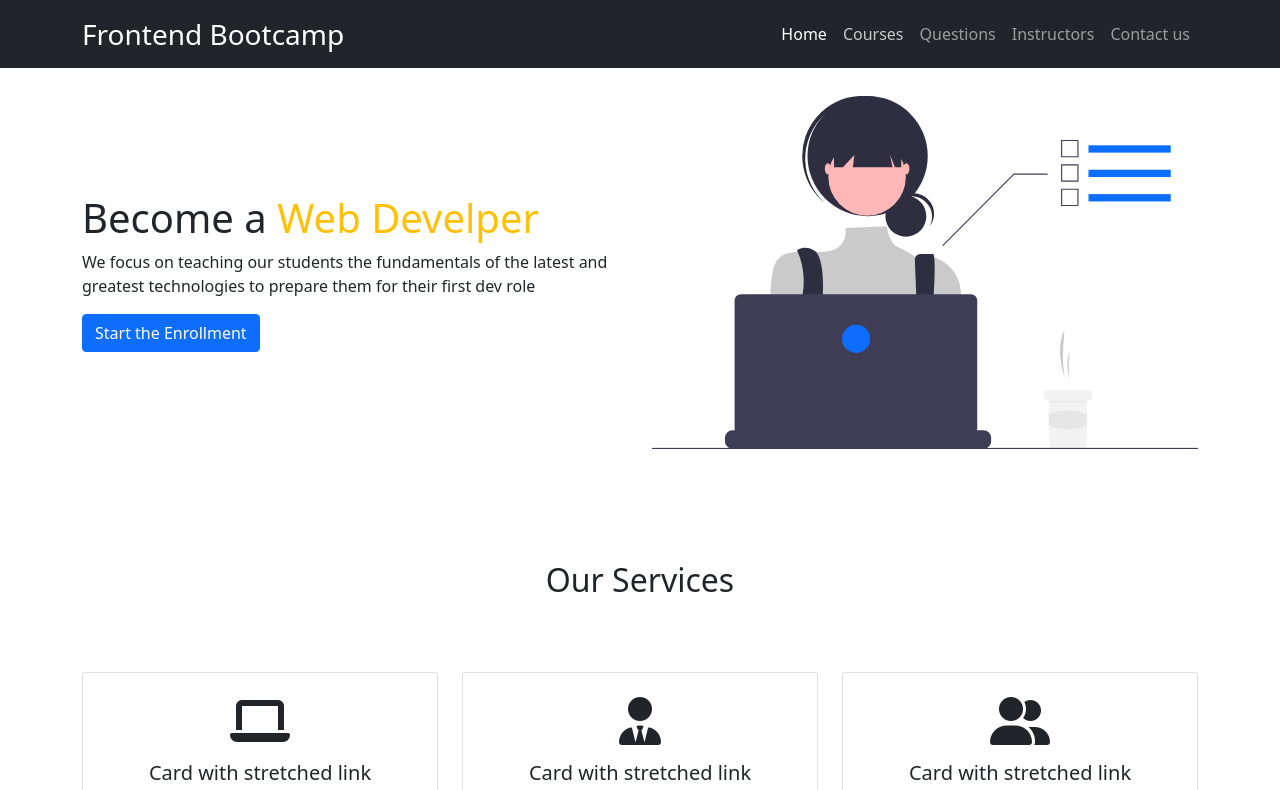
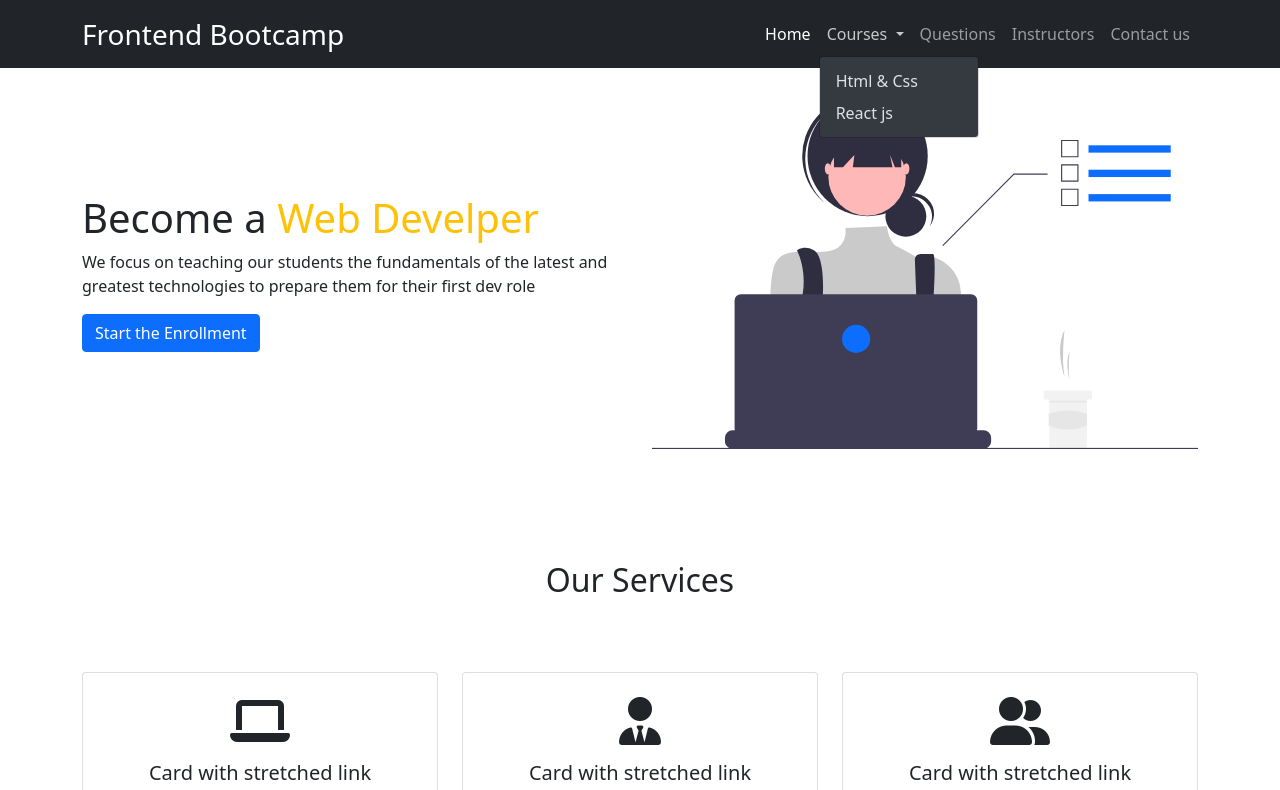
Before and after one commit to ditu10/bootcamp, a plain HTML site: page index.html in a window 1280 px wide. Both pictures are taken after a click on the button "Courses". Shown: the top 790 px of the page. Drawn offline with Linux system fonts and the light colour scheme.

Commit message:
navbar edited

```diff
--- a/css/style.css
+++ b/css/style.css
@@ -1,3 +1,7 @@
 .my-card:hover{
     box-shadow: 0px 0px 10px black;
+    transform: scale(1.05);
 }
+.my-card{
+    transition: all .5s;
+}
--- a/index.html
+++ b/index.html
@@ -12,7 +12,7 @@
 
 </head>
 <body>
-    <header>
+    <header id="header">
         <nav class="navbar fixed-top navbar-expand-md navbar-dark bg-dark p-2 align-items-center">
             <div class="container">
               <a class="navbar-brand" href="#">
@@ -24,7 +24,19 @@
               <div class="collapse navbar-collapse" id="navbarNavAltMarkup">
                 <div class="navbar-nav ms-auto">
                   <a class="nav-link active" aria-current="page" href="#header">Home</a>
-                  <a class="nav-link" href="#">Courses</a>
+                  <!-- <a class="nav-link" href="#">Courses</a> -->
+                  <ul class="navbar-nav">
+                    <li class="nav-item dropdown">
+                      <a class="nav-link dropdown-toggle" href="#" id="navbarDarkDropdownMenuLink" role="button" data-bs-toggle="dropdown" aria-expanded="false">
+                        Courses
+                      </a>
+                      <ul class="dropdown-menu dropdown-menu-dark" aria-labelledby="navbarDarkDropdownMenuLink">
+                        <li><a class="dropdown-item" href="#htmlcss">Html & Css</a></li>
+                        <li><a class="dropdown-item" href="#react">React js</a></li>
+
+                      </ul>
+                    </li>
+                  </ul>
                   <a class="nav-link" href="#question">Questions</a>
                   <a class="nav-link" href="#instructor">Instructors</a>
                   <a class="nav-link" href="#contact">Contact us</a>
@@ -85,7 +97,7 @@
                 <!-- learn fundamentals -->
 
 
-                <div class="row my-5 d-flex justify-content-center align-items-center">
+                <div id="htmlcss" class="row my-5 d-flex justify-content-center align-items-center">
                     <h1 class="text-center py-5">HTML5 & CSS3</h1>
                     <div class="col-lg-6">
                         <img class="img-fluid" src="images/fundamentals.svg" alt="">
@@ -104,7 +116,7 @@
 
         </section>
 
-        <div class="container-fluid my-5 bg-dark pb-5">
+        <div id="react" class="container-fluid my-5 bg-dark pb-5">
             <div class="row text-white d-flex justify-content-center align-items-center">
                 <h1 class="text-center py-5">React js</h1>
 
```
